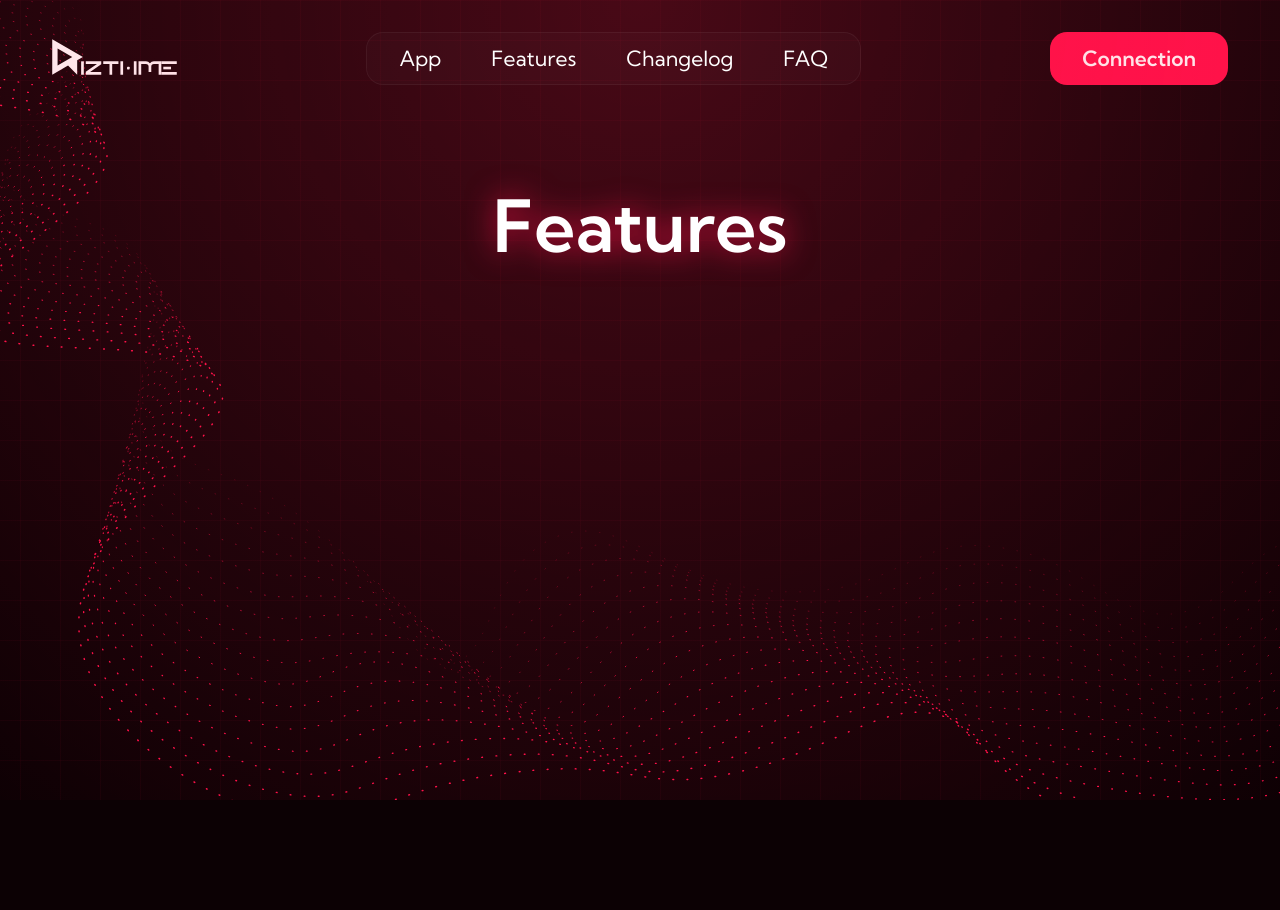
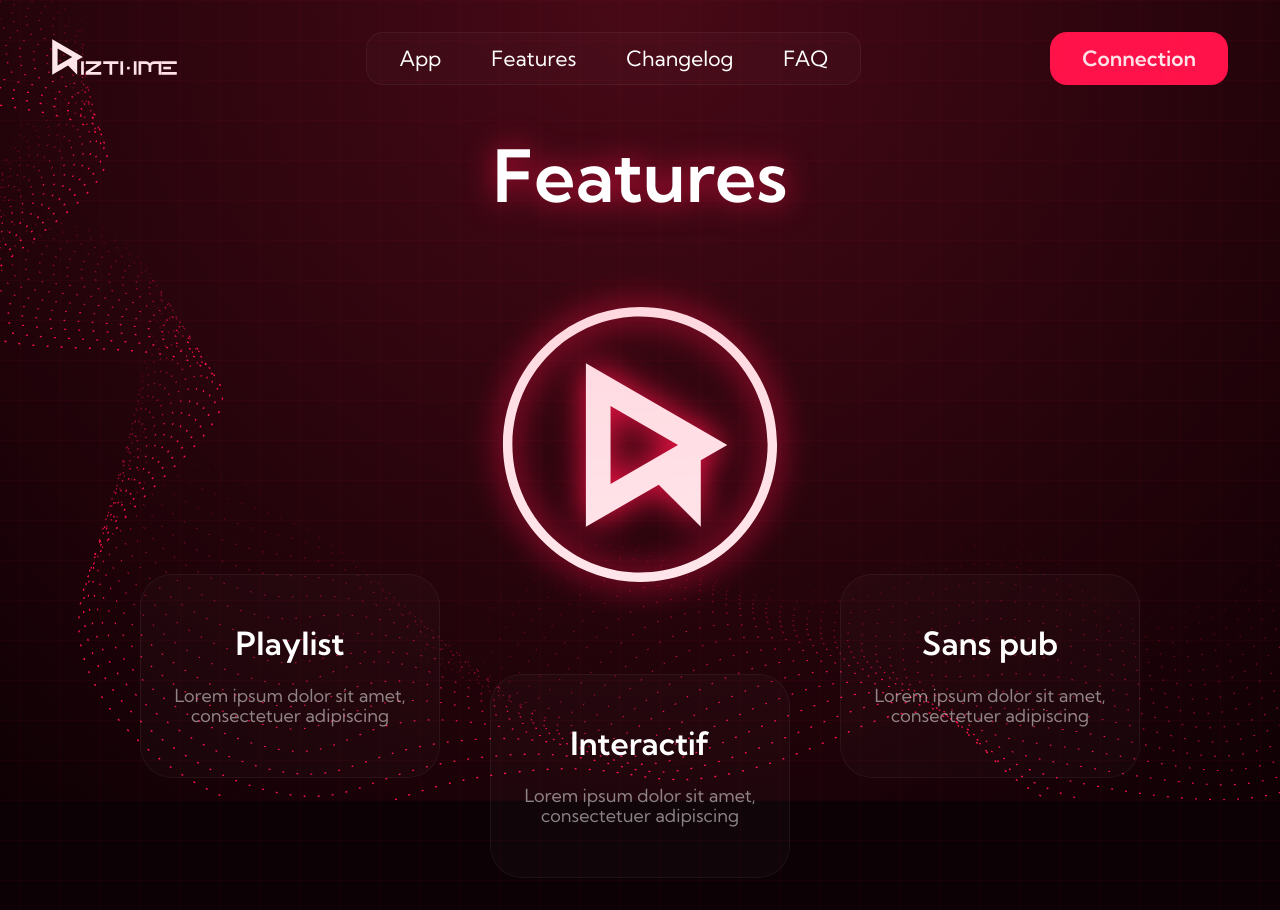
Before and after one commit to Tarborar/Rizthme, a React (Vite) app: page /features in a window 1280 px wide. Before the commit the page ends 800 px from the top, so only its background shows below. Built offline with nearby package versions, Linux system fonts and the light colour scheme.

Commit message:
page Features

```diff
--- a/src/Components/Header.jsx
+++ b/src/Components/Header.jsx
@@ -1,11 +1,11 @@
 import { Link } from 'react-router-dom';
 import '../Styles/Components/Header.scss';
-import Logo from '../assets/logo1.svg';
+import LogoNav from '../assets/logo1.svg';
 
 function Header(){
     return(
         <header className='horizontal'>
-            <Link to="/"><img src={Logo} alt="Logo Rizthme"  className='logo'/></Link>
+            <Link to="/"><img src={LogoNav} alt="Logo Rizthme"  className='logoNav'/></Link>
             <nav className="header__nav center">
                 <ul className="center glass gap buttonPadding">
                     <Link to="app"><li>App</li></Link>
--- a/src/Pages/Features.jsx
+++ b/src/Pages/Features.jsx
@@ -1,7 +1,28 @@
+import '../Styles/Pages/Features.scss';
+import Logo from '../assets/Logo.svg';
+
 function Features() {
     return (
-    <div className="home center">
+    <div className="features center vertical gap">
         <h2>Features</h2>
+        <div className='logo'>
+            <img src={Logo} alt="Logo" />
+        </div>
+        <div className='horizontal gap'>
+            <div className='features__card glass features__cardUp'>
+                <h3 className='smallTitle'>Playlist</h3>
+                <div className="paragraph">Lorem ipsum dolor sit amet, consectetuer adipiscing</div>
+            </div>
+            <div className='features__card glass'>
+                <h3 className='smallTitle'>Interactif</h3>
+                <div className="paragraph">Lorem ipsum dolor sit amet, consectetuer adipiscing</div>
+            </div>
+            <div className='features__card glass features__cardUp'>
+                <h3 className='smallTitle'>Sans pub</h3>
+                <div className="paragraph">Lorem ipsum dolor sit amet, consectetuer adipiscing</div>
+            </div>
+        </div>
+
     </div>
   )
 }
--- a/src/Pages/Home.jsx
+++ b/src/Pages/Home.jsx
@@ -11,7 +11,7 @@ function Home() {
             <FontAwesomeIcon icon={faDiscord} className='discordIcon'/>
             Ouvrir
         </button>
-        <div className='home__logo'>
+        <div className='logo'>
             <img src={Logo} alt="Logo" />
         </div>
     </div>
--- a/src/Styles/Components/Header.scss
+++ b/src/Styles/Components/Header.scss
@@ -3,7 +3,7 @@
 header{
     align-items: center;
     justify-content: space-between;
-    margin-bottom: 100px;
+    margin-bottom: 50px;
 }
 
 .header__nav>ul>*{
@@ -11,7 +11,7 @@ header{
     color: white;
 }
 
-.logo{
+.logoNav{
     height: 36px;
     width: auto;
 }
--- a/src/Styles/Pages/Features.scss
+++ b/src/Styles/Pages/Features.scss
@@ -0,0 +1,12 @@
+.features__card{
+    display: flex;
+    flex-direction: column;
+    gap: 24px;
+    padding: 50px 24px;
+    border-radius: 32px;
+    max-width: 300px;
+}
+
+.features__cardUp{
+    transform: translateY(-100px);
+}
--- a/src/Styles/Pages/Home.scss
+++ b/src/Styles/Pages/Home.scss
@@ -2,8 +2,3 @@
     gap: 10px;
     color: white;
 }
-
-.home__logo{
-    width: 30%;
-    height: auto;
-}
--- a/src/Styles/main.scss
+++ b/src/Styles/main.scss
@@ -93,6 +93,7 @@ h1, h2{
 
 .smallTitle{
     font-size: 32px;
+    font-weight: 600;
 }
 
 .buttonText{
@@ -102,9 +103,16 @@ h1, h2{
 
 .paragraph{
     font-size: 18px;
+    font-weight: 400;
+    color: white;
+    opacity: 0.5;
 }
 
 //Icon
+.logo{
+    width: 30%;
+    height: auto;
+}
 .discordIcon{
     font-size: 21px;
 }
```
